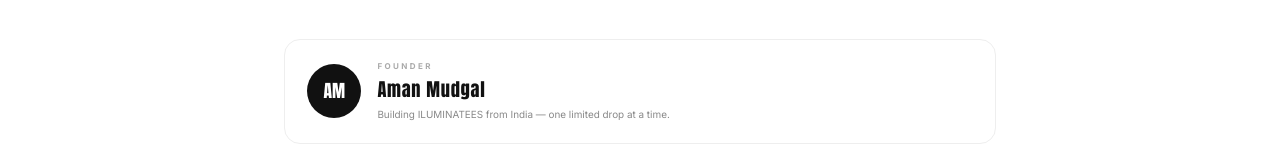
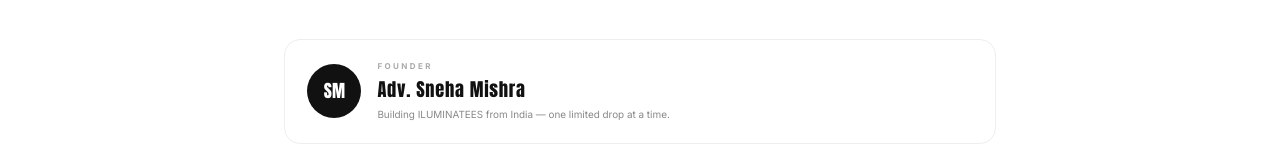
Before and after one commit to RAW-SATAN/iluminatees, a Next.js app: page /about in a window 1280 px wide. Shown: the part 494-662 px from the top of the page. Built offline with nearby package versions, Linux system fonts and the light colour scheme; no server answers.

Commit message:
feat: update about page founder to Adv. Sneha Mishra

```diff
--- a/app/about/page.tsx
+++ b/app/about/page.tsx
@@ -35,14 +35,14 @@ export default function AboutPage() {
         {/* Founder */}
         <div style={{ display: "flex", alignItems: "center", gap: 16, border: "1px solid #eee", borderRadius: 16, padding: "1.3rem 1.4rem", marginTop: 36 }}>
           <div style={{ width: 54, height: 54, borderRadius: "50%", background: "#111", color: "#fff", display: "flex", alignItems: "center", justifyContent: "center", fontFamily: "Anton, sans-serif", fontSize: "1.1rem", flexShrink: 0 }}>
-            AM
+            SM
           </div>
           <div>
             <div style={{ fontFamily: "Inter, sans-serif", fontSize: "0.5rem", fontWeight: 700, letterSpacing: "0.3em", color: "#aaa", textTransform: "uppercase", marginBottom: 4 }}>
               FOUNDER
             </div>
             <div style={{ fontFamily: "Anton, sans-serif", fontSize: "1.15rem", letterSpacing: "0.04em", color: "#111" }}>
-              Aman Mudgal
+              Adv. Sneha Mishra
             </div>
             <div style={{ fontFamily: "Inter, sans-serif", fontSize: "0.62rem", color: "#888", marginTop: 3 }}>
               Building ILUMINATEES from India — one limited drop at a time.
```
